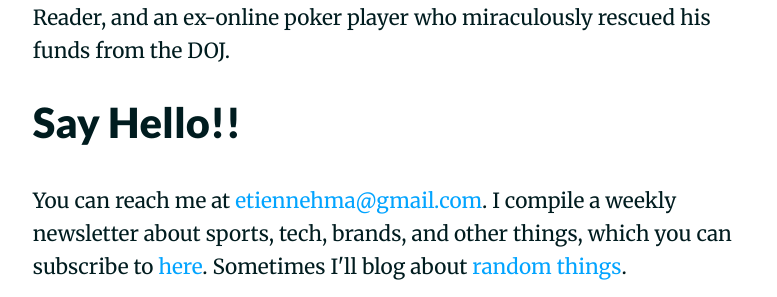
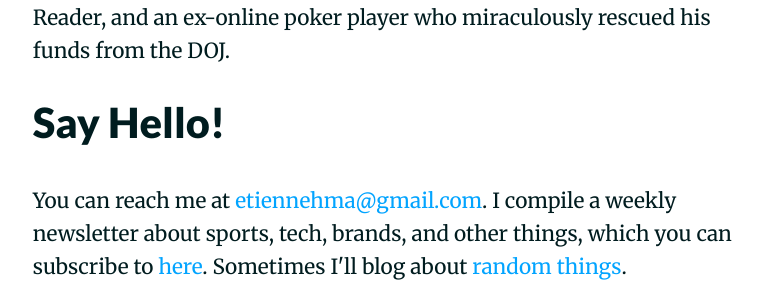
Before and after one commit to hbharding/etienne, a Jekyll site: the page built from index.html, in a window 1280 px wide. Shown: the part 1630-1927 px from the top of the page, without its empty margins (248-1025 px from the left). Built offline with Jekyll 4.4.1, drawn with Linux system fonts in a browser that asks for light colours; nearby versions of some CDN libraries; Markdown is read by kramdown in place of the engine named in the settings.

```diff
--- a/index.html
+++ b/index.html
@@ -12,6 +12,6 @@ title: Etienne Ma
 
 <p>In my spare time, I’m a hoops junkie happy the Boston Celtics landed Marcus Smart and James Young <strike>Jabari Parker,</strike> <strike>Aaron Gordon and/or Kevin Love (!)</strike>, a tech geek still bummed about the death of Google Reader, and an ex-online poker player who miraculously rescued his funds from the DOJ.</p>
 
-<h2>Say Hello!!</h2>
+<h2>Say Hello!</h2>
 
 <p>You can reach me at <a href="mailto:etiennehma@gmail.com" target=“_blank”>etiennehma@gmail.com</a>. I compile a weekly newsletter about sports, tech, brands, and other things, which you can subscribe to <a href="http://eepurl.com/T4sgD" target=“_blank”>here</a>.  Sometimes I'll blog about <a href="http://etiennema.wordpress.com/">random things</a>.</p>
```
